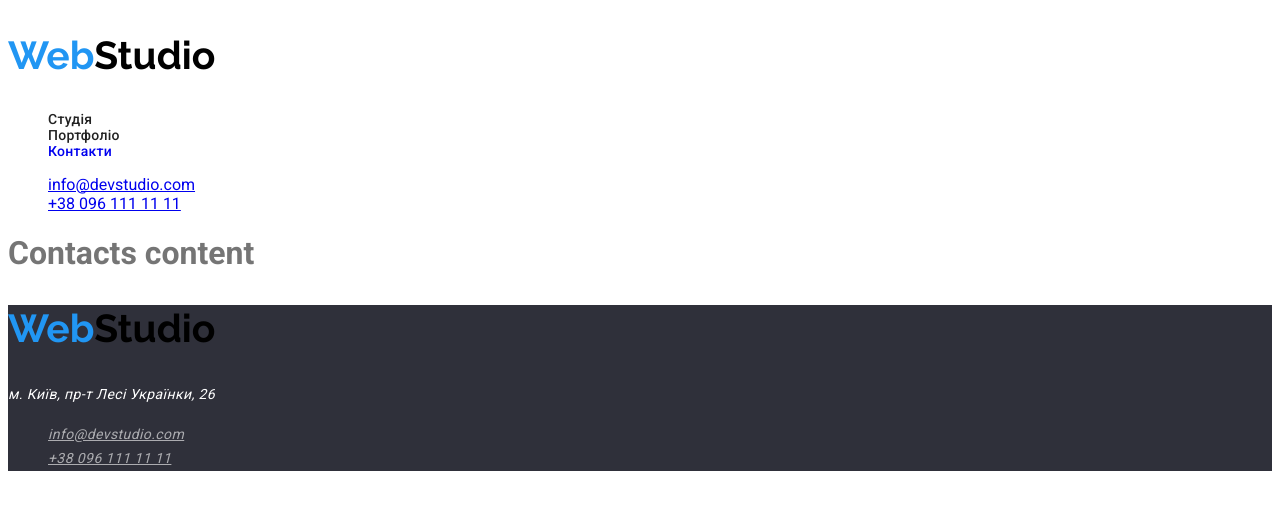
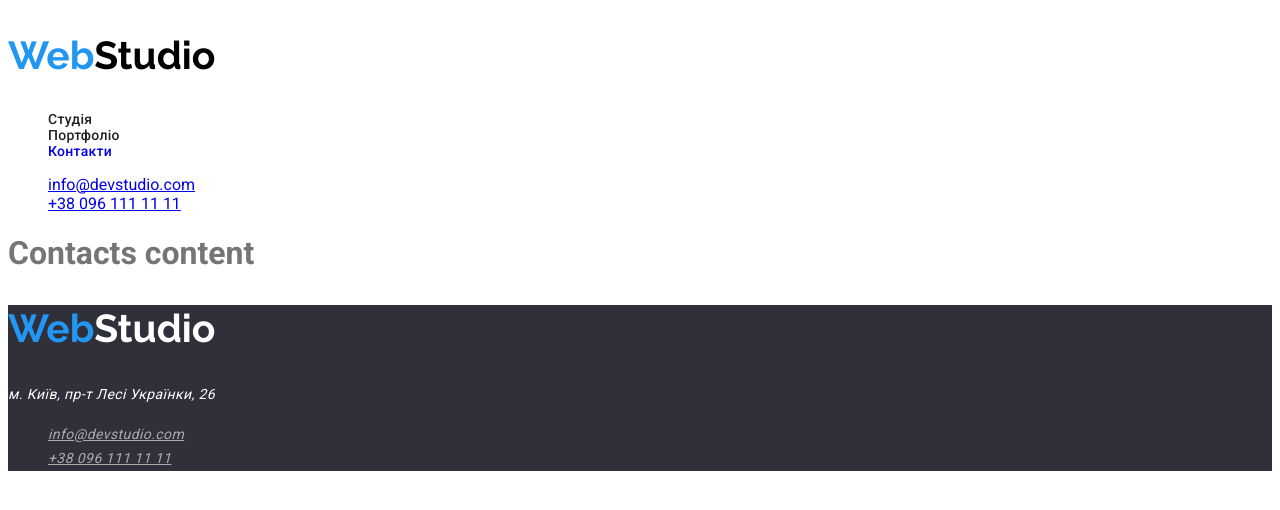
Before and after one commit to DorianGray-web/goit-markup-hw-02, a plain HTML site: page contacts.html in a window 1280 px wide. Drawn offline with Linux system fonts and the light colour scheme.

Commit message:
added fixes

```diff
--- a/contacts.html
+++ b/contacts.html
@@ -42,7 +42,7 @@
     </main>
     <footer class="footer">
         <a href="./index.html" class="text-logo">
-            <h2>Web<span class="text-logo-accent">Studio</span></h2>
+            <h2>Web<span class="text-logo-footer">Studio</span></h2>
         </a>
         <address>
             <p class="adress">м. Київ, пр-т Лесі Українки, 26</p>
```
Also changed, not shown: index.html (+1 -1 lines), portfolio.html (+1 -1 lines).
